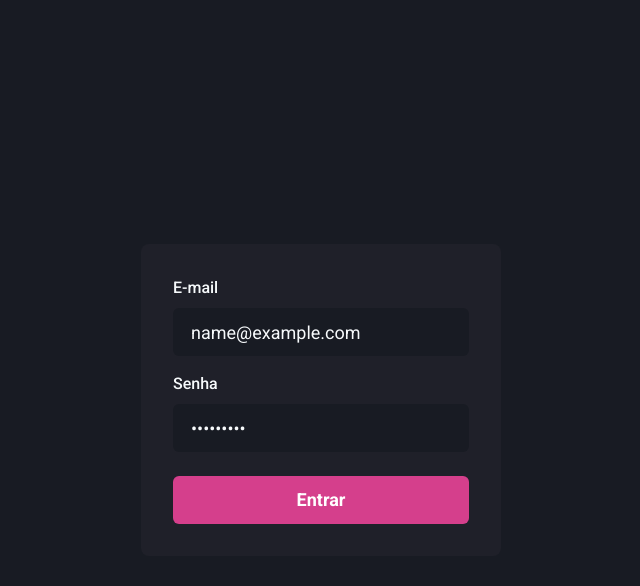
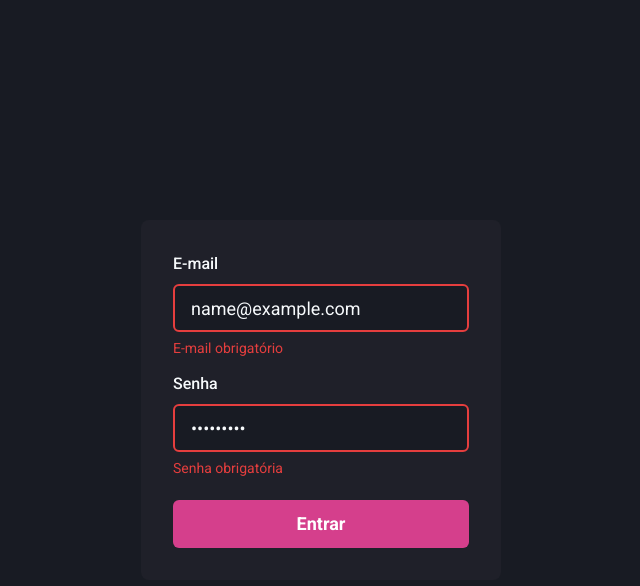
Before and after one commit to erikaperciliano/DashGo, a Next.js app: page / in a window 1280 px wide. Both pictures are taken after typing "name@example.com", "Sample123" into the empty fields and a click on the button "Entrar". Shown: the top 586 px of the page, without its empty margins (319-959 px from the left). Built offline with nearby package versions, Linux system fonts and the light colour scheme.

Commit message:
validation form

```diff
--- a/src/components/Form/Input.tsx
+++ b/src/components/Form/Input.tsx
@@ -1,15 +1,17 @@
 import { forwardRef, ForwardRefRenderFunction } from "react";
-import { FormControl, FormLabel, Input as ChakraInput, InputProps as ChakraInputProps } from "@chakra-ui/react";
+import { FieldError } from 'react-hook-form';
+import { FormControl, FormErrorMessage, FormLabel, Input as ChakraInput, InputProps as ChakraInputProps } from "@chakra-ui/react";
 interface InputProps extends ChakraInputProps {
     name: string;
     label?: string; //opcional
+    error?: FieldError;
 }
 
 
 const InputBase: ForwardRefRenderFunction<HTMLInputElement, InputProps>
-  = ({ name, label, ...rest }, ref) => {
+  = ({ name, label,error = null, ...rest }, ref) => {
     return (
-        <FormControl>
+        <FormControl isInvalid ={!!error}>
             { !! label && <FormLabel htmlFor='name'>{label}</FormLabel> }
             <ChakraInput
               name={name}
@@ -24,6 +26,10 @@
               ref={ref}
               {...rest}
             />
+
+            {!!error && (
+              <FormErrorMessage>{error.message}</FormErrorMessage>
+            )}
           </FormControl>
     );
 }
--- a/src/pages/index.tsx
+++ b/src/pages/index.tsx
@@ -1,14 +1,26 @@
 import { Flex, Button, Stack } from '@chakra-ui/react';
 import { Input } from '../components/Form/Input';
 import { SubmitHandler, useForm } from 'react-hook-form';
+
+import *  as yup from 'yup';
+import { yupResolver } from '@hookform/resolvers/yup';
 
 type SignInFormData = {
   email: string;
   password: string;
 }
 
+const signInFormSchema = yup.object().shape({
+  email: yup.string().required('E-mail obrigatório').email('E-mail inválido'),
+  password: yup.string().required('Senha obrigatória'),
+})
+
 export default function SinIn() {
-  const { register, handleSubmit, formState } = useForm();
+  const { register, handleSubmit, formState } = useForm({
+    resolver: yupResolver(signInFormSchema)
+  });
+
+  const { errors } = formState;
 
   const handleSignIn: SubmitHandler<SignInFormData> = async (values) => {
     await new Promise(resolve => setTimeout(resolve, 2000));
@@ -34,8 +46,18 @@
         onSubmit={handleSubmit(handleSignIn)}
       >
         <Stack spacing='4'>
-          <Input name='email' type='email' label='E-mail' {...register('email')}/>
-          <Input name='password' type='password' label='Senha' {...register('password')}/>
+          <Input
+            name='email'
+            type='email'
+            label='E-mail'
+            error={errors.email}
+            {...register}/>
+          <Input
+            name='password'
+            type='password'
+            label='Senha'
+            error={errors.password}
+            {...register}/>
         </Stack>
         <Button
           type='submit'
```
